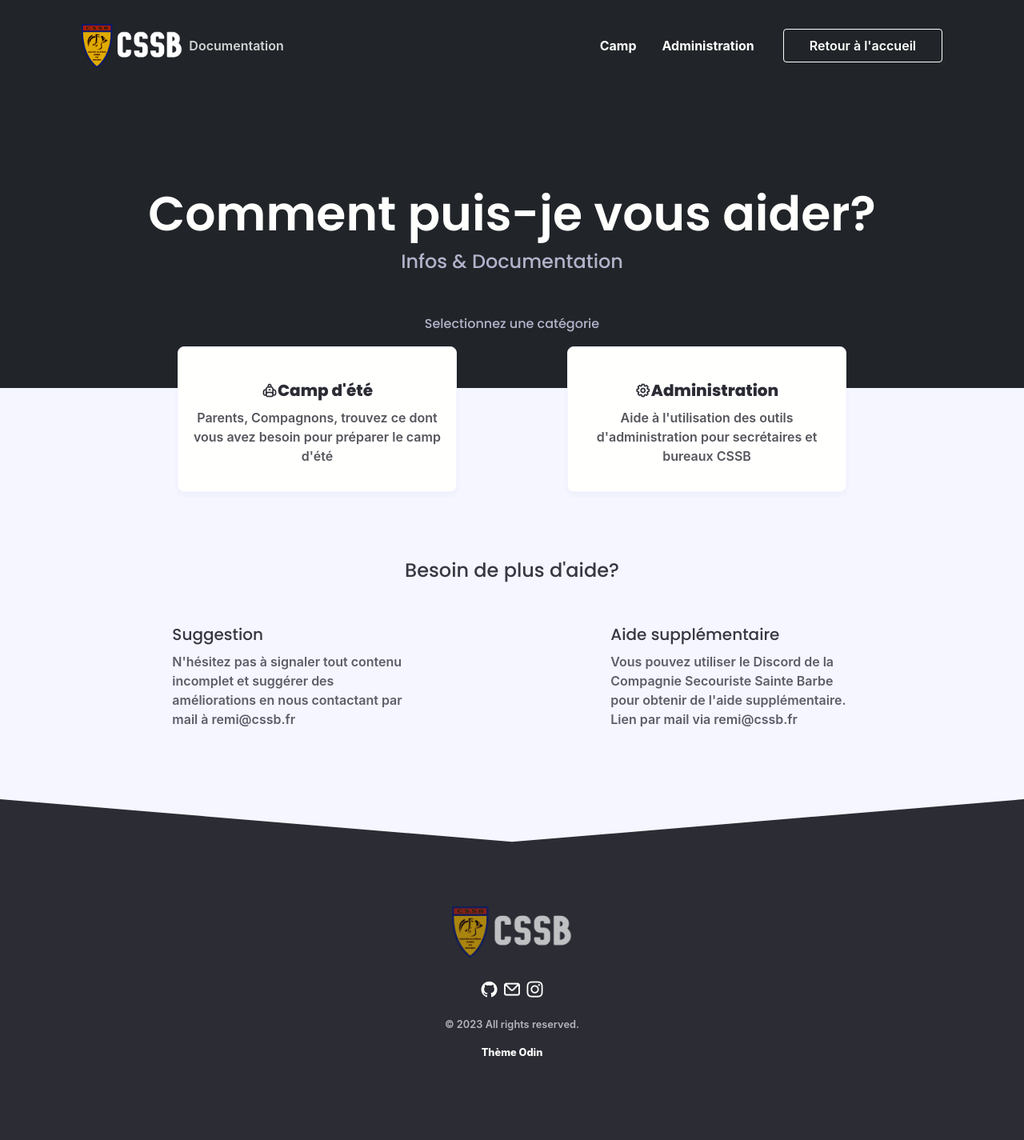
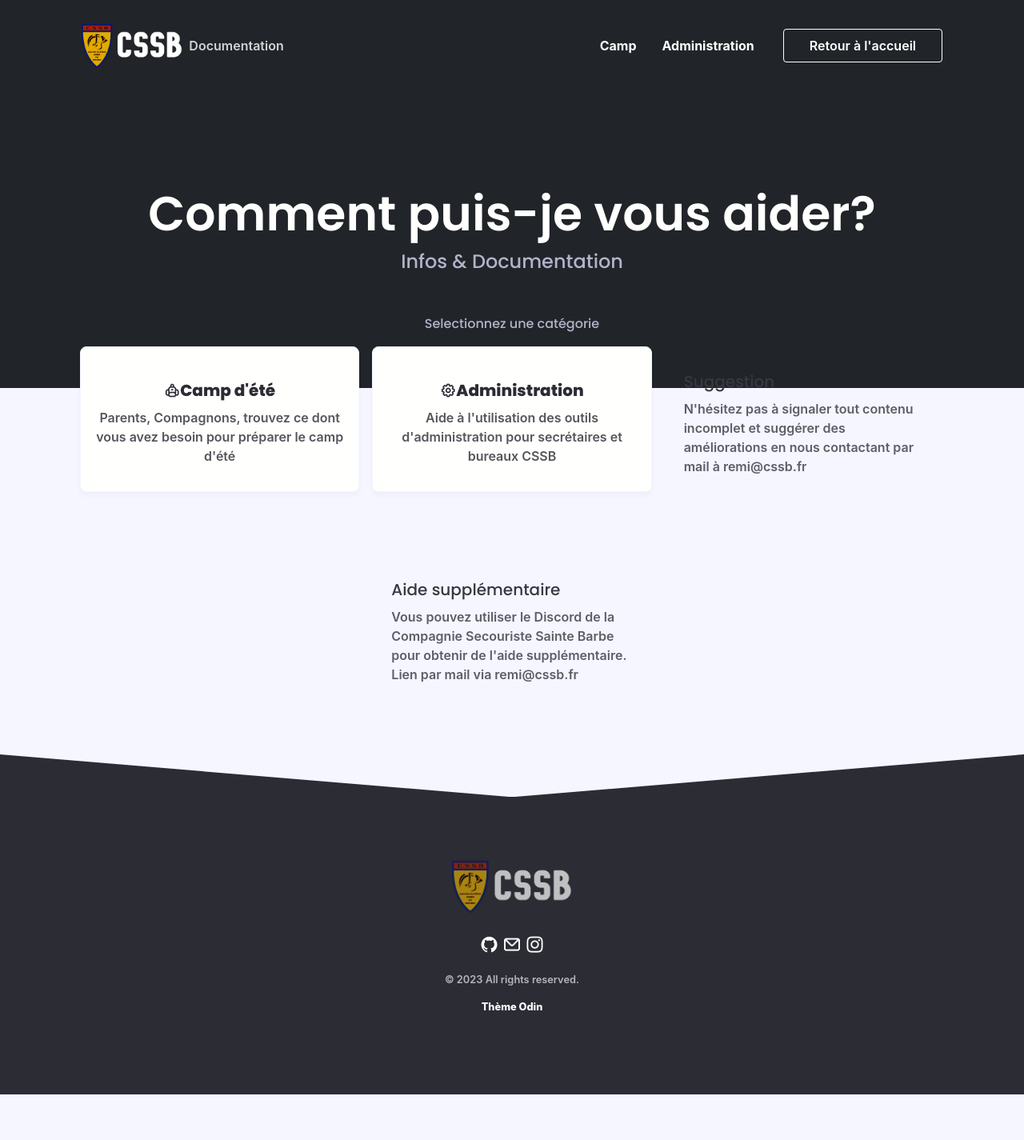
Before and after one commit to cssb-dev/infos, a Jekyll site: the page built from index.html, in a window 1280 px wide. Shown: the whole page at 80% size. Built offline with Jekyll 4.4.1, drawn with Linux system fonts in a browser that asks for light colours; some web fonts are replaced; comment, search, counter and statistics services are not loaded; after the commit the page ends 1368 px from its top, so only the background shows below that.

Commit message:
TL: removing unnecessary stuff

```diff
--- a/_includes/more-help.html
+++ b/_includes/more-help.html
@@ -1,8 +1,5 @@
 {% if site.help_one_title == null %}
 {% else %}
-<div class="column col-12 text-center mt-16">
-  <h4>Besoin de plus d'aide?</h4>
-</div>
 <div class="column col-4 col-sm-12 p-8 mb-8 col-mx-auto">
   <h5>{{ site.help_one_title }}</h5>
   <p>{{ site.help_one_content }}</p>
```
